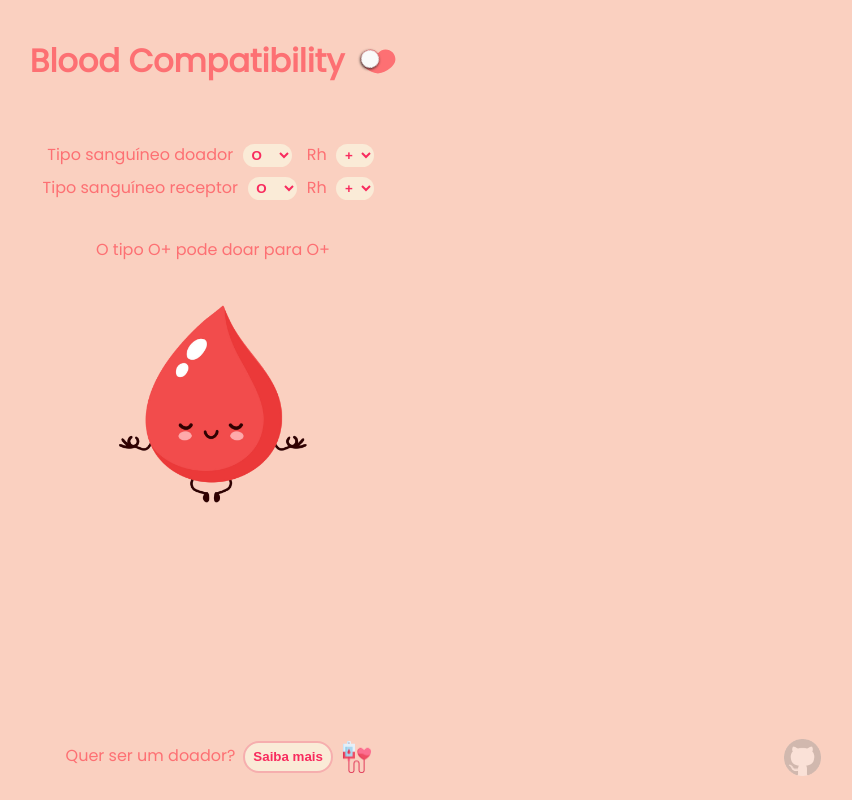
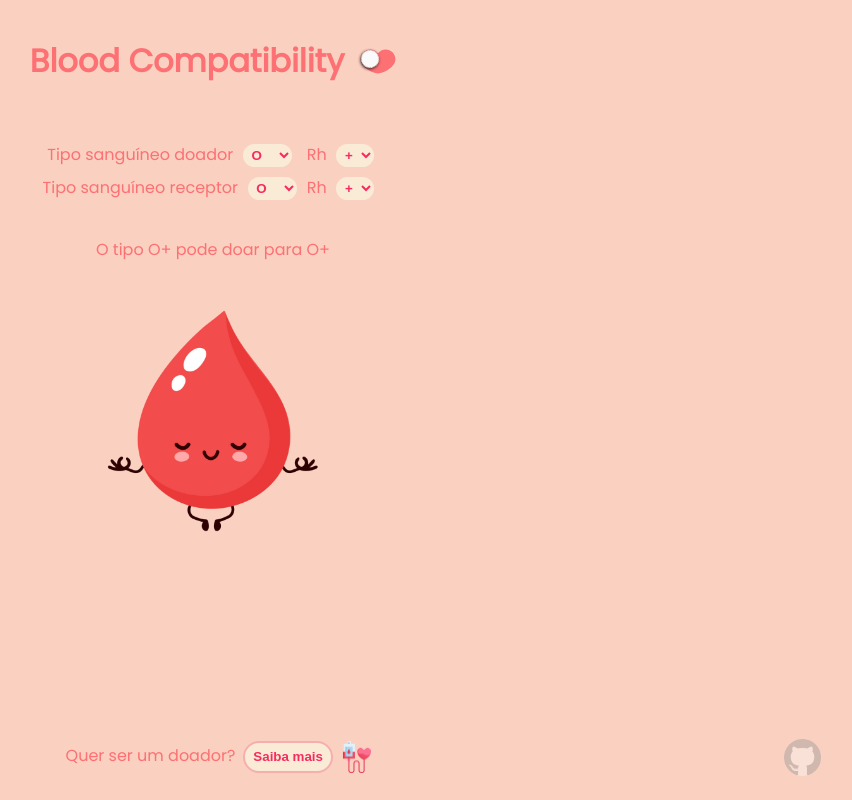
Before and after one commit to romeiro-bru/react-blood-compatibility, a React (Create React App) app: page / in a window 1280 px wide. Shown: the whole page, without its empty margins (427-1279 px from the left). Built offline with nearby package versions, Linux system fonts and the light colour scheme.

Commit message:
Change img width

```diff
--- a/src/Components/Select/style.css
+++ b/src/Components/Select/style.css
@@ -30,5 +30,5 @@ option {
 }
 
 .result img {
-  width: 17rem;
+  width: 19rem;
 }
```
